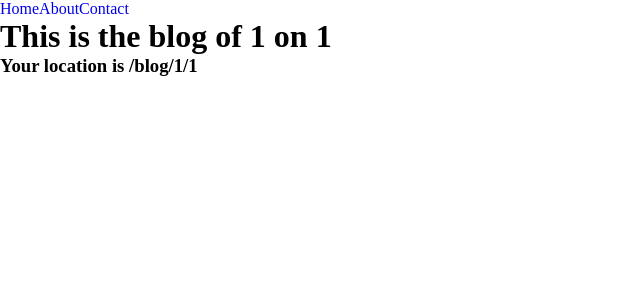
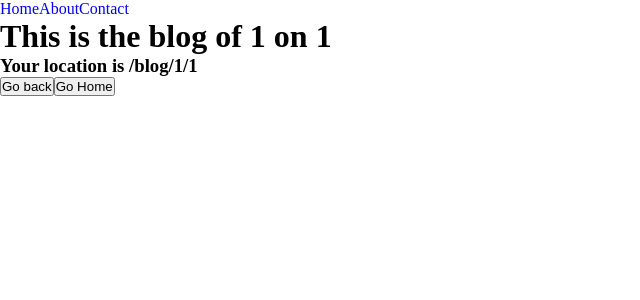
Before and after one commit to Abhishek-389/React-Test-App, a React (Create React App) app: page /blog/1/1 in a window 1280 px wide. Shown: the top 300 px of the page, without its empty margins (0-640 px from the left). Built offline with nearby package versions, Linux system fonts and the light colour scheme.

Commit message:
Added useHistory

```diff
--- a/src/Blog.js
+++ b/src/Blog.js
@@ -1,15 +1,18 @@
 import React from "react";
-import { useLocation, useParams } from "react-router-dom";
+import { useHistory, useLocation, useParams } from "react-router-dom";
 
 function Blog(props) {
   const { writer, date } = useParams();
   const location = useLocation();
+  const history = useHistory();
   return (
     <div>
       <h1>
         This is the blog of {writer} on {date}
       </h1>
       <h3>Your location is {location.pathname}</h3>
+      <button onClick={() => history.goBack()}>Go back</button>
+      <button onClick={() => history.push("/")}>Go Home</button>
       {location.pathname === "/blog/Abhi/200"
         ? alert("You are the boss")
         : null}
```
